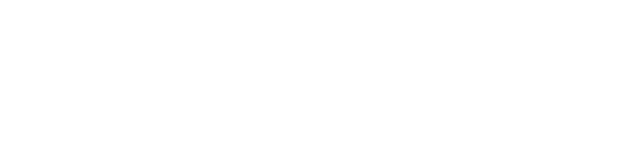
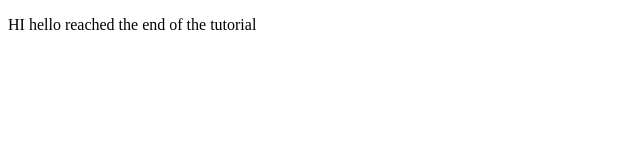
Before and after one commit to asrith-varma/Demo_repository_for_Learning, a plain HTML site: page index.html in a window 1280 px wide. Shown: the whole page, without its empty margins (0-640 px from the left). Drawn offline with Linux system fonts and the light colour scheme.

Commit message:
Added paragraph

```diff
--- a/index.html
+++ b/index.html
@@ -1 +1,2 @@
 <!DOCTYPE html>
+<p> HI hello reached the end of the tutorial</p>
```
